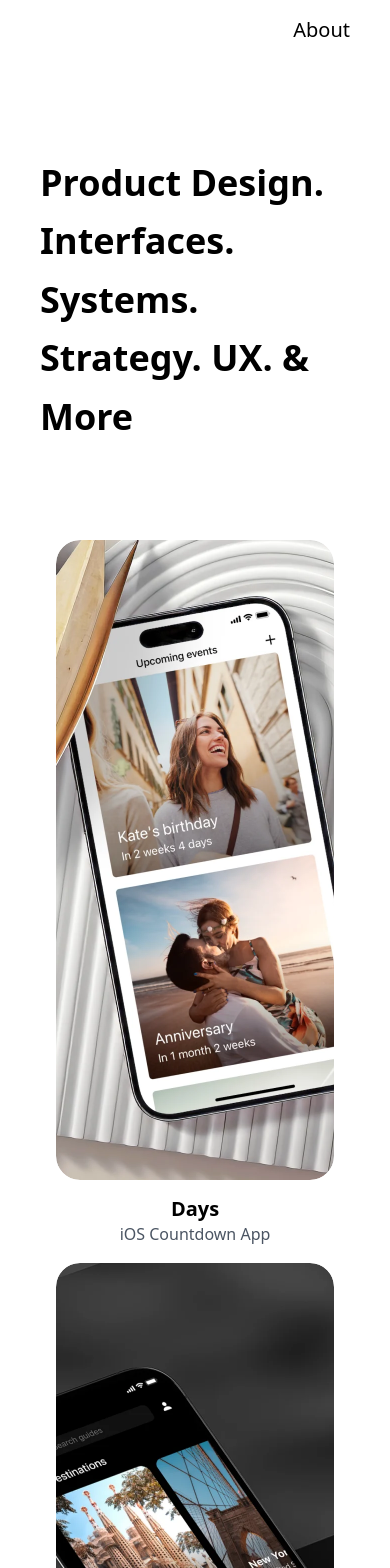
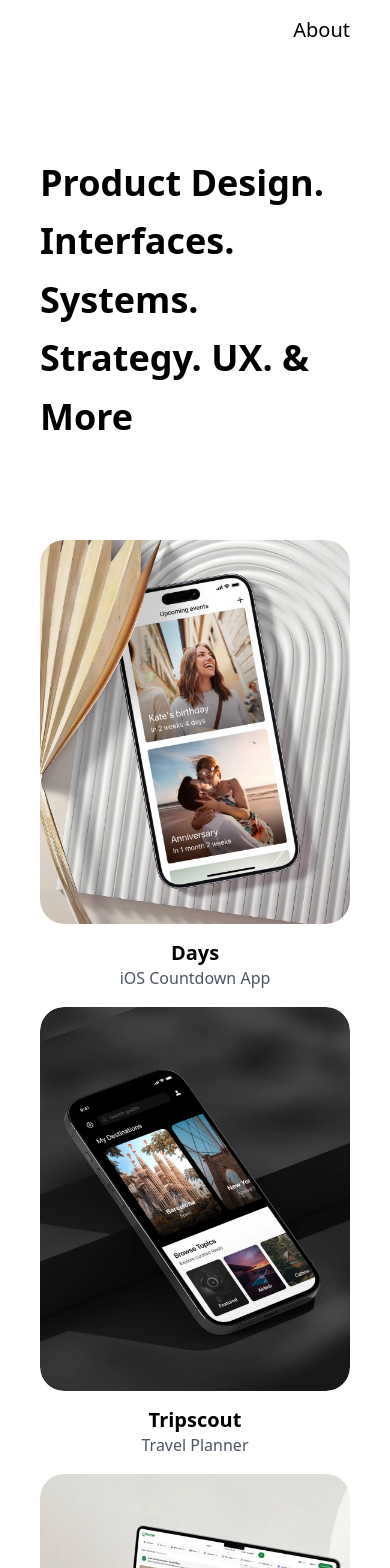
Before and after one commit to Merus23/portfolio, a Next.js app: page / in a window 390 px wide. Shown: the top 1568 px of the page. Built offline with nearby package versions, Linux system fonts and the light colour scheme.

Commit message:
refactor: Update WorkGallery component layout and styles for improved responsiveness and performance

```diff
--- a/src/components/WorkGallery/WorkGallery.tsx
+++ b/src/components/WorkGallery/WorkGallery.tsx
@@ -28,7 +28,7 @@ export default function WorkGallery({ works }: Props) {
   };
 
   return (
-    <div className="grid grid-cols-1 md:grid-cols-2 mx-4 gap-x-40">
+    <div className="grid grid-cols-1 md:grid-cols-2 gap-x-16 2xl:gap-36">
       {works.map((work, index) => (
         <motion.div
           key={index}
@@ -40,7 +40,7 @@ export default function WorkGallery({ works }: Props) {
           variants={itemVariants}
         >
           <Link href={work.href}>
-            <div className="relative w-full h-640 overflow-hidden transition-transform duration-700 transform hover:scale-95 rounded-3xl">
+            <div className="relative w-full h-96 md:h-640 xl:h-screen overflow-hidden transition-transform duration-700 transform hover:scale-95 rounded-3xl">
               <div className="absolute inset-0 transition-transform duration-700 transform hover:scale-110">
                 <Image
                   src={work.src}
@@ -53,10 +53,10 @@ export default function WorkGallery({ works }: Props) {
               </div>
             </div>
             <div className="p-4 flex flex-col items-center text-center">
-              <div className="font-bold text-xl leading-tight">
+              <div className="font-bold text-xl 2xl:text-5xl leading-tight">
                 {work.company}
               </div>
-              <div className="text-gray-600 leading-relaxed">
+              <div className="text-gray-600 2xl:text-3xl leading-relaxed">
                 {work.description}
               </div>
             </div>
```
